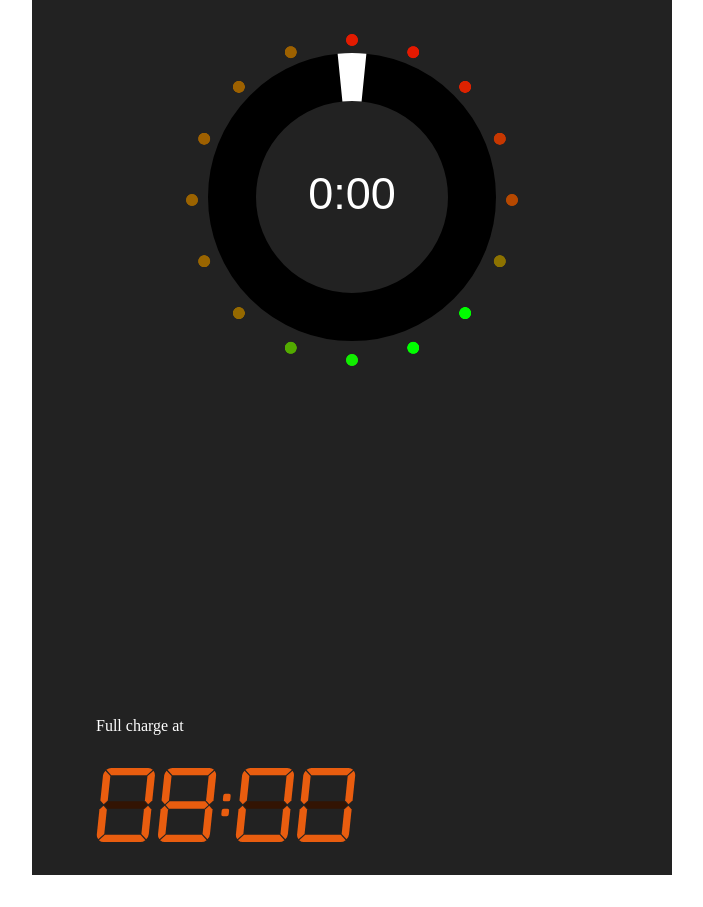
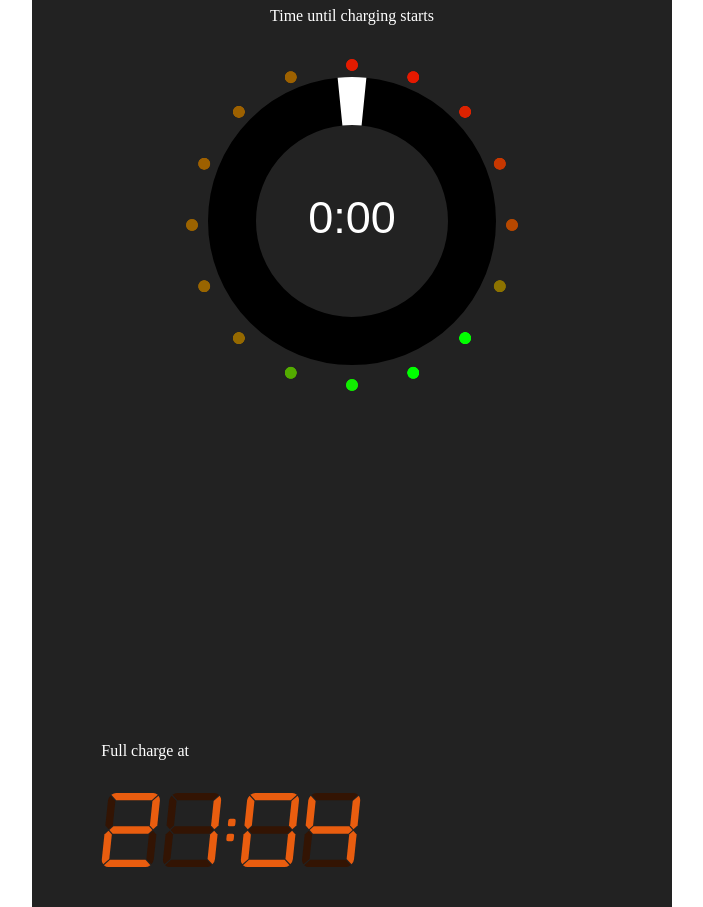
Before and after one commit to arvidsandin/AID-project, a plain HTML site: page index.html in a window 1280 px wide. Shown: the whole page, without its empty margins (288-991 px from the left). Before the commit the page ends 875 px from the top, so only its background shows below. Drawn offline with Linux system fonts and the light colour scheme.

Commit message:
Changes based on current time

```diff
--- a/index.html
+++ b/index.html
@@ -9,6 +9,7 @@
 
     <body>
         <div class="content">
+            <span>Time until charging starts</span>
             <canvas class="circle" id="circle" width=1000 height=1000></canvas>
             <div id="the_knob"></div>
             </canvas>
--- a/index.js
+++ b/index.js
@@ -1,5 +1,8 @@
 var display;
 var knob;
+const d = new Date();
+let currentHour = d.getHours();
+let currentMinutes = d.getMinutes();
 
 function minToHrs(min){
     return Math.floor(min / 60);
@@ -11,6 +14,11 @@ function onlyMinutes(min){
 
 function pad(num){
     return num.toString().padStart(2, 0);
+}
+
+function updateDisplay(){
+    //assuming a charge will take 8 hours
+    display.setValue((pad((currentHour + 8 + minToHrs(knob.getValue()+currentMinutes)) % 24)) + ':' + pad(onlyMinutes(knob.getValue()+currentMinutes)));
 }
 
 function makeKnob(){
@@ -28,8 +36,7 @@ function makeKnob(){
     knob.setProperty('textScale', 0.75);
 
     const listener = function (knob, value) {
-        //assuming a charge will take 8 hours
-        display.setValue((pad(8+minToHrs(value))) + ':' + pad(onlyMinutes(value)));
+        updateDisplay();
     };
     knob.addListener(listener);
     // Set initial value.
@@ -47,14 +54,16 @@ function makeKnob(){
     const elem = document.getElementById('the_knob');
     elem.appendChild(node);
 
-    // Lower by one each minute
-    setInterval(() => {
-        if (knob.getValue() > 0) {
-            knob.setValue(knob.getValue() - 1);
-        }
-    }, 1000 * 60);
 
 }
+setInterval(() => {
+    currentHour = d.getHours();
+    currentMinutes = d.getMinutes();
+    // Lower by one each minute
+    if (knob.getValue() > 0) {
+        knob.setValue(knob.getValue() - 1);
+    }
+}, 1000 * 60);
 
 function makeDisplay(){
     display = new SegmentDisplay("display");
@@ -71,9 +80,7 @@ function makeDisplay(){
     display.colorOff = "#331403";
     display.draw();
     //Update even before mouse button is released
-    setInterval(() => {
-        display.setValue((pad(8 + minToHrs(knob.getValue()))) + ':' + pad(onlyMinutes(knob.getValue())));
-    }, 1000);
+    setInterval(updateDisplay, 1000);
 }
 
 function getColor(hourOfDay, minuteOfDay){
--- a/style.css
+++ b/style.css
@@ -6,12 +6,15 @@ body{
 }
 .content{
     min-height: 600px;
+    min-width: 400px;
     margin: 0 25%;
+    padding: 5pt;
     display: flex;
     justify-content: center;
     align-items: center;
     flex-direction: column;
     background-color: #222;
+    color: white;
 }
 #the_knob {
     padding: 3pt;
@@ -26,7 +29,6 @@ body{
 }
 
 .text{
-    color: white;
     margin-left: 10%;
     align-self: flex-start;
 }
```
